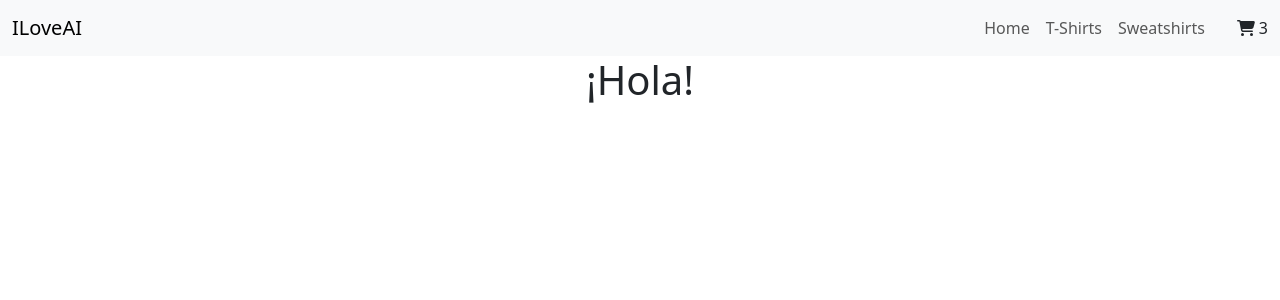
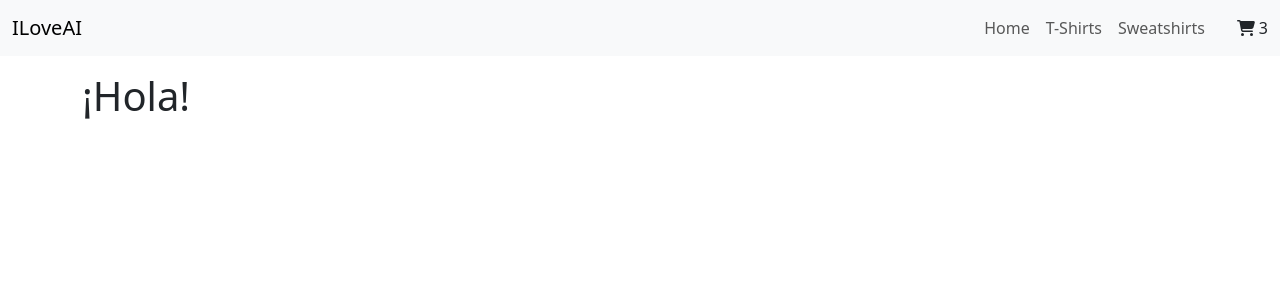
Before and after one commit to marinapereda/learning-react, a React (Create React App) app: page / in a window 1280 px wide. Shown: the top 300 px of the page. Built offline with nearby package versions, Linux system fonts and the light colour scheme.

Commit message:
PreEntrega1+Pereda

```diff
--- a/src/App.jsx
+++ b/src/App.jsx
@@ -12,10 +12,10 @@ function App() {
         </nav>
       </header>
 
-      <main>
+      <main className="pt-3">
         <div className="container">
           <div className="row">
-            <Greeting nombre="¡Hola!" />
+            <Greeting mensaje="¡Hola!" />
           </div>
         </div>
       </main>
--- a/src/components/itemListContainer.js
+++ b/src/components/itemListContainer.js
@@ -1,5 +1,5 @@
-const Greeting = ({ nombre }) => {
-  return <h1>{nombre}</h1>;
+const Greeting = ({ mensaje }) => {
+  return <h1 className="text-start">{mensaje}</h1>;
 };
 
 export default Greeting;
```
